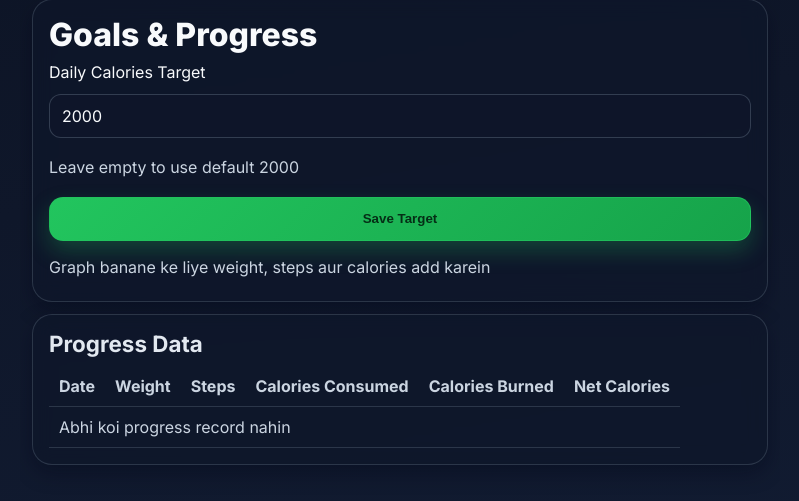
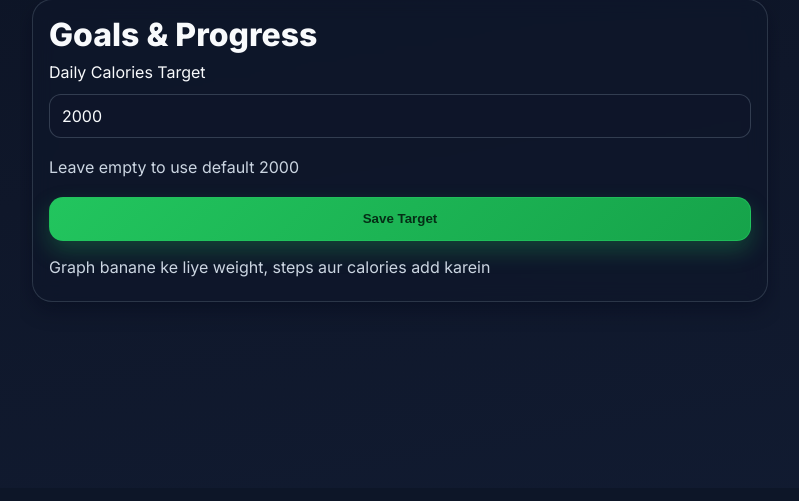
Before and after one commit to badarhayat/Desi-Fitness, a Flask app: page /graph in a window 1280 px wide. Shown: the part 312-813 px from the top of the page, without its empty margins (240-1039 px from the left). After the commit the page ends 614 px from the top, so only its background shows below. Run offline with Flask 3, Linux system fonts and the light colour scheme; the visitor is signed in with stand-in values (Sample User, id 1).

Commit message:
Remove weight table from Goals tab

```diff
--- a/templates/graph.html
+++ b/templates/graph.html
@@ -29,33 +29,4 @@
     {% endif %}
 </section>
 
-<section class="panel">
-    <h2>Progress Data / پیش رفت ڈیٹا</h2>
-    <table>
-        <thead>
-            <tr>
-                <th>Date / تاریخ</th>
-                <th>Weight / وزن</th>
-                <th>Steps / قدم</th>
-                <th>Calories Consumed / کھائی گئی</th>
-                <th>Calories Burned / جلائی گئی</th>
-                <th>Net Calories / خالص</th>
-            </tr>
-        </thead>
-        <tbody>
-            {% for row in graph_data %}
-            <tr>
-                <td>{{ row.date }}</td>
-                <td>{{ row.weight }}</td>
-                <td>{{ row.steps }}</td>
-                <td>{{ row.calories_consumed }}</td>
-                <td>{{ row.calories_burned }}</td>
-                <td>{{ row.net_calories }}</td>
-            </tr>
-            {% else %}
-            <tr><td colspan="6" class="muted">Abhi koi progress record nahin / ابھی کوئی پیش رفت ریکارڈ نہیں</td></tr>
-            {% endfor %}
-        </tbody>
-    </table>
-</section>
 {% endblock %}
```
